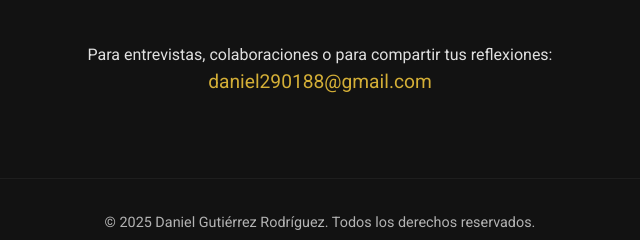
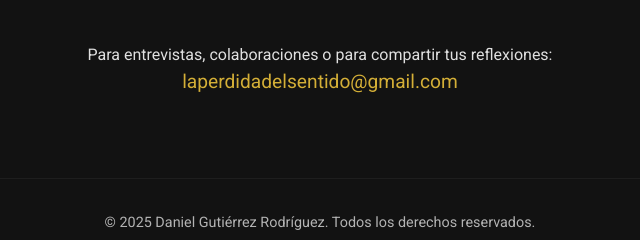
Before and after one commit to Fonsonis/La-p-rdida-del-sentido-de-la-vida, a plain HTML site: page index.html in a window 1280 px wide. Shown: the part 2776-3016 px from the top of the page, 320-960 px from the left. Drawn offline with nearby package versions, Linux system fonts and the light colour scheme.

Commit message:
Update index.html

```diff
--- a/index.html
+++ b/index.html
@@ -85,7 +85,7 @@
         <section id="contacto" class="fade-in">
              <h2>Contacta</h2>
              <p>Para entrevistas, colaboraciones o para compartir tus reflexiones:</p>
-             <a href="mailto:tuemail@email.com" class="email-link">daniel290188@gmail.com</a>
+             <a href="mailto:laperdidadelsentido@gmail.com" class="email-link">laperdidadelsentido@gmail.com</a>
         </section>
 
     </main>
@@ -96,4 +96,5 @@
 
     <script src="script.js"></script>
 </body>
+
 </html>
```
